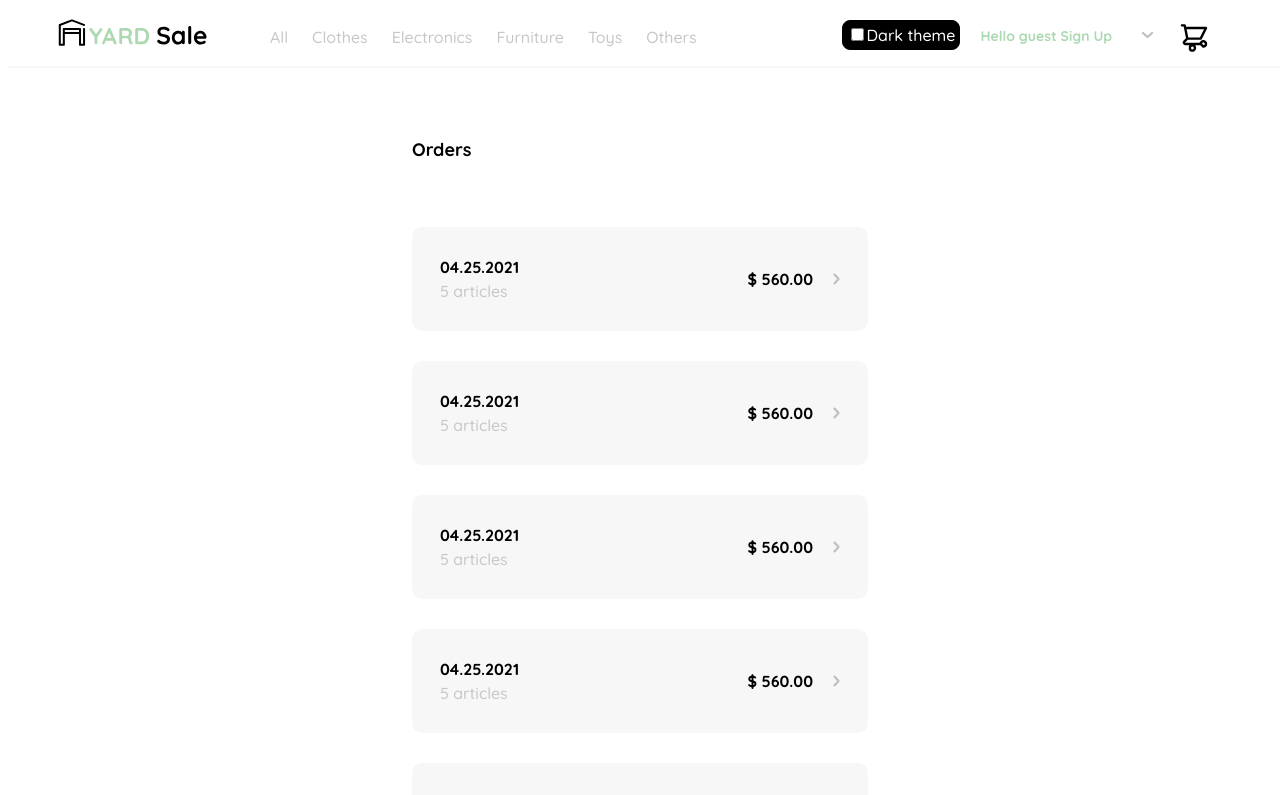
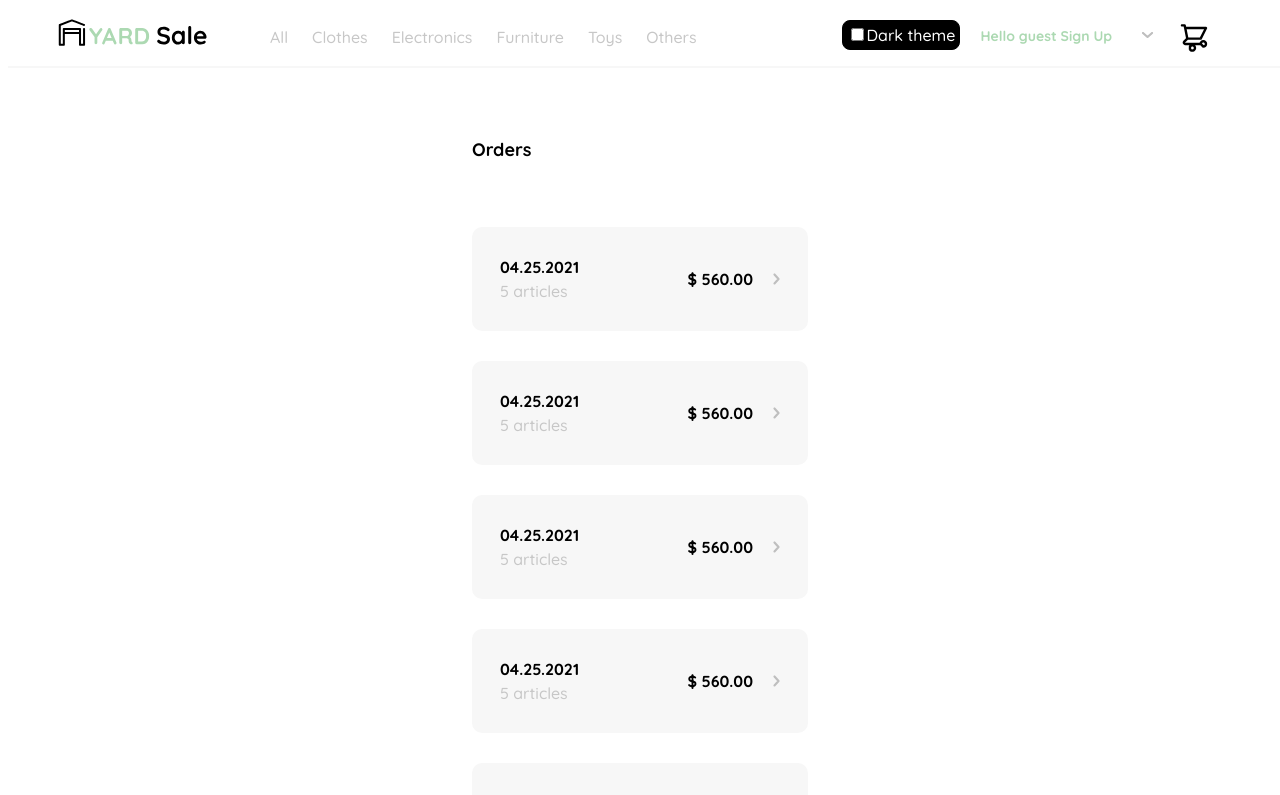
Before and after one commit to esteban-zh/react-shop, a React app: page /orders in a window 1280 px wide. Shown: the top 795 px of the page. Built offline with nearby package versions, Linux system fonts and the light colour scheme.

Commit message:
fix: styles

```diff
--- a/src/styles/orders.scss
+++ b/src/styles/orders.scss
@@ -14,7 +14,7 @@
 }
 .order-card {
     display: flex;
-    width: 400px;
+    width: 280px;
     justify-content: space-between;
 }
 
```
